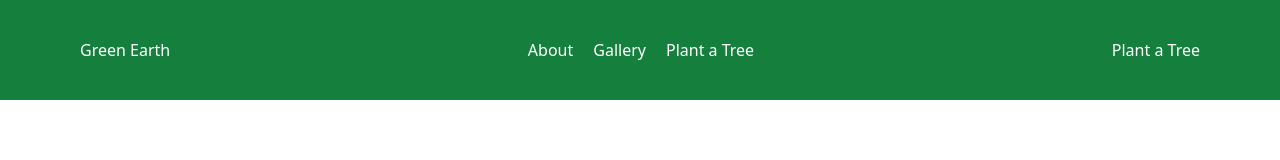
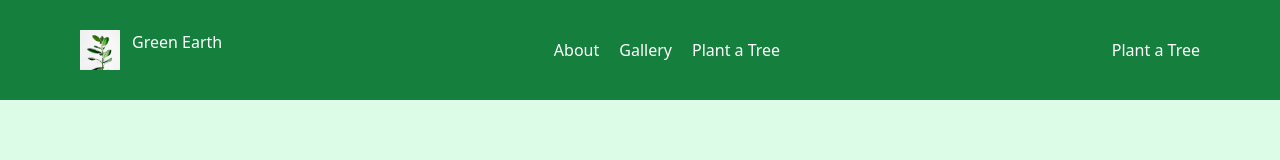
Before and after one commit to jowal-islam/wass, a plain HTML site: page index.html in a window 1280 px wide. Drawn offline with nearby package versions, Linux system fonts and the light colour scheme.

Commit message:
color code collection

```diff
--- a/index.html
+++ b/index.html
@@ -14,7 +14,8 @@
   </head>
   <body>
     <header class=" h-[100px] flex justify-between bg-[#15803D] items-center text-white px-20">
-        <div>
+        <div class="flex gap-3">
+            <img class="h-10 w-10" src="./assets/about.png" alt="">
             <h1>Green Earth</h1>
         </div>
         <div>
@@ -28,5 +29,11 @@
             <button>Plant a Tree</button>
         </div>
     </header>
+    <section class="bg-[#CFF0DC] ">
+
+    </section>
+    <main class="bg-[#DCFCE7] h-[100vh]">
+
+    </main>
   </body>
 </html>
```
